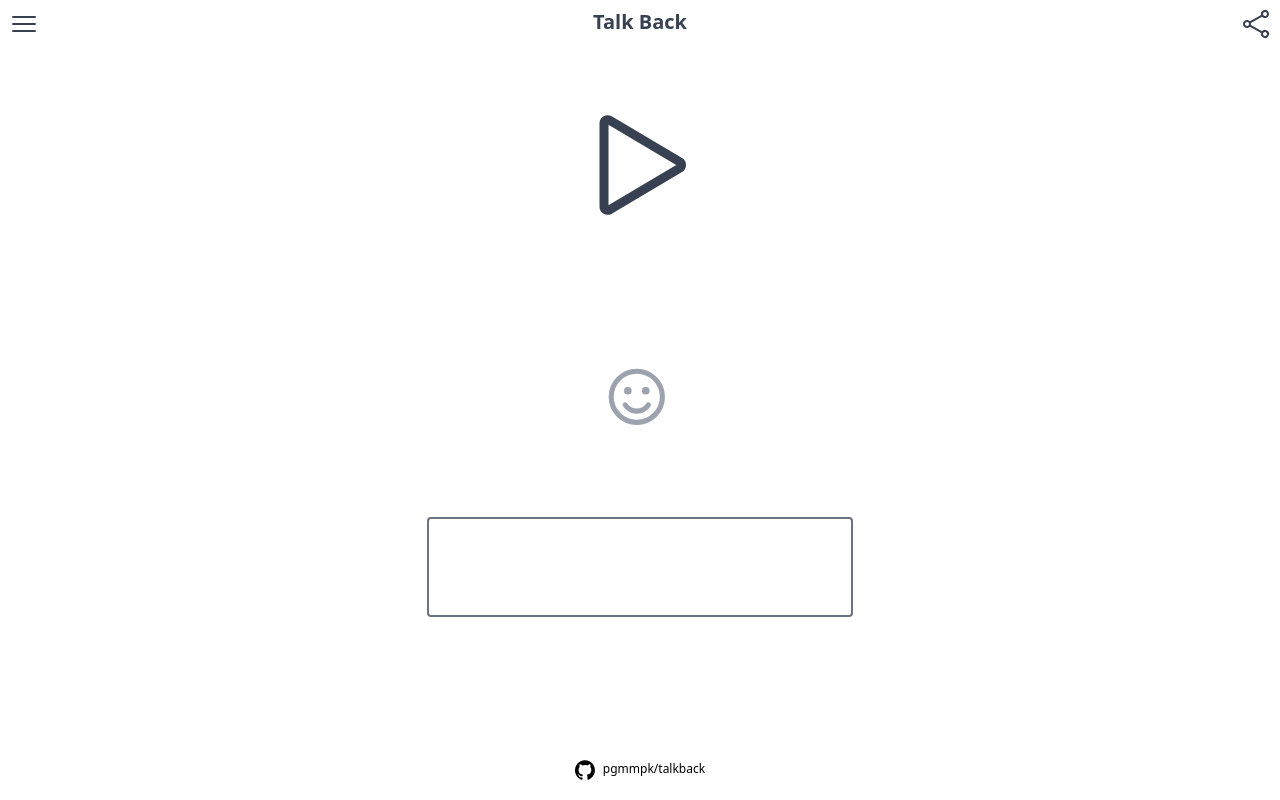
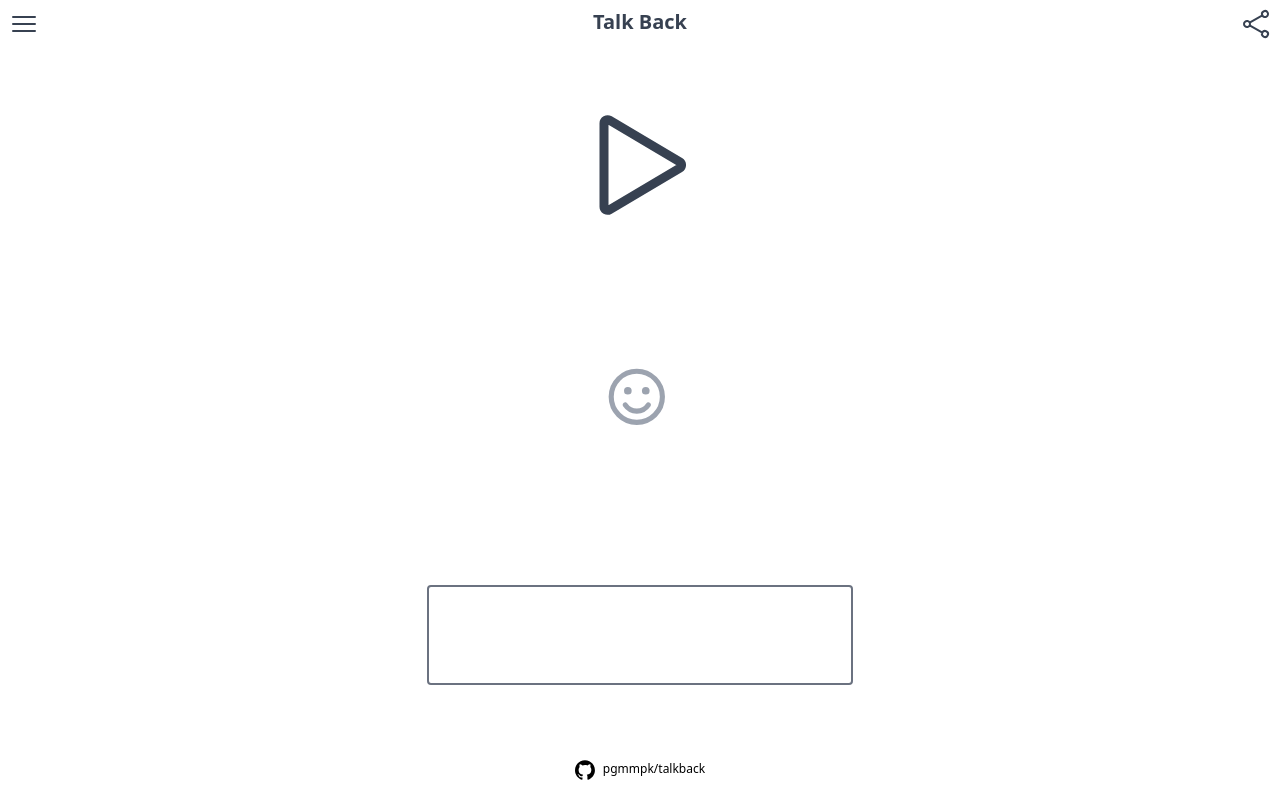
Before and after one commit to pgmmpk/talkback, a SvelteKit app: page / in a window 1280 px wide. Built offline with nearby package versions, Linux system fonts and the light colour scheme.

Commit message:
layout tweak

```diff
--- a/src/routes/+page.svelte
+++ b/src/routes/+page.svelte
@@ -147,7 +147,7 @@
         {/if}
     </div>
 
-    <div class="flex-1 w-3/4 md:w-1/3 flex flex-col items-center">
+    <div class="flex-1 w-3/4 md:w-1/3 flex flex-col justify-center">
         <canvas class="w-full h-[100px] block border border-2 border-gray-500 rounded" bind:this={canvas} />
     </div>
 
```
